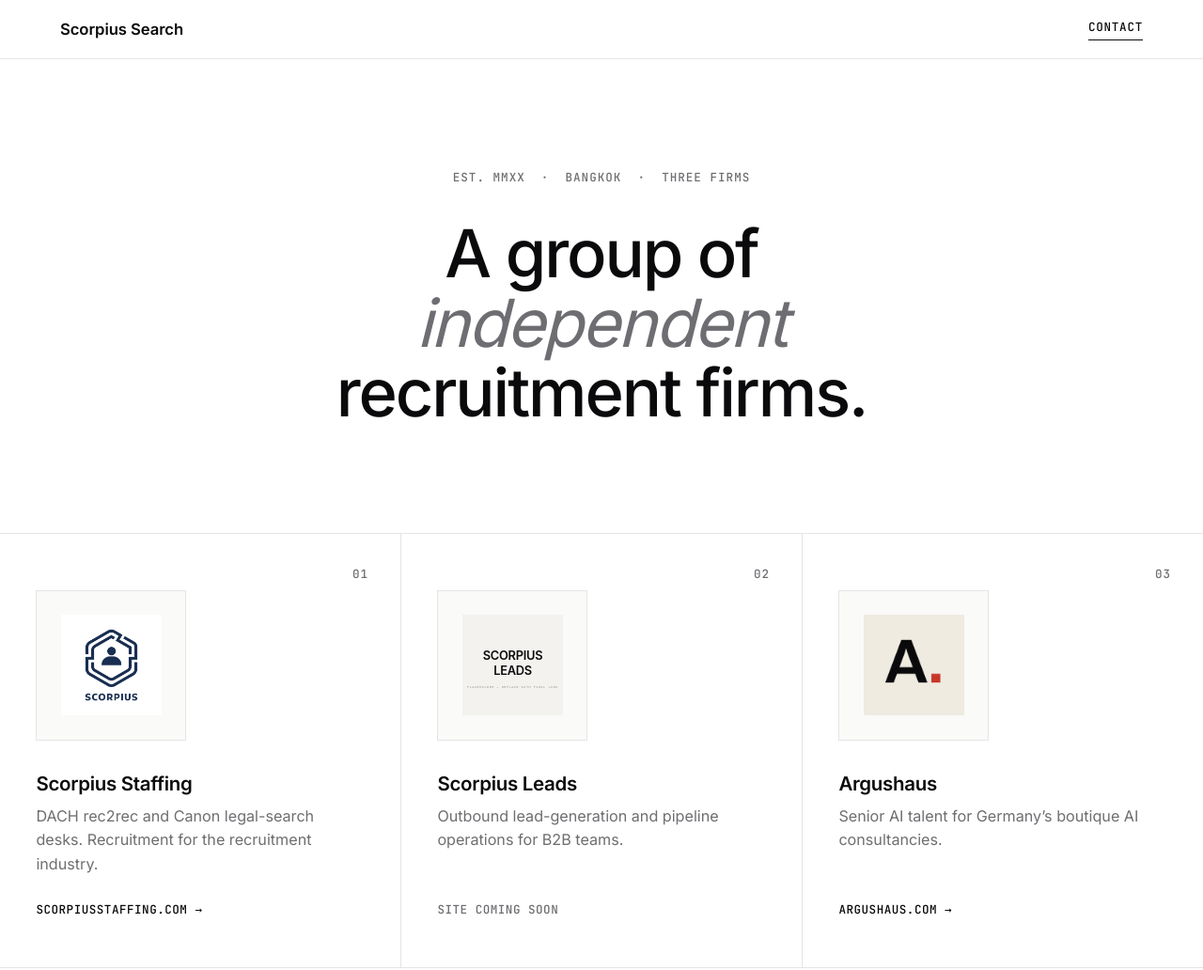
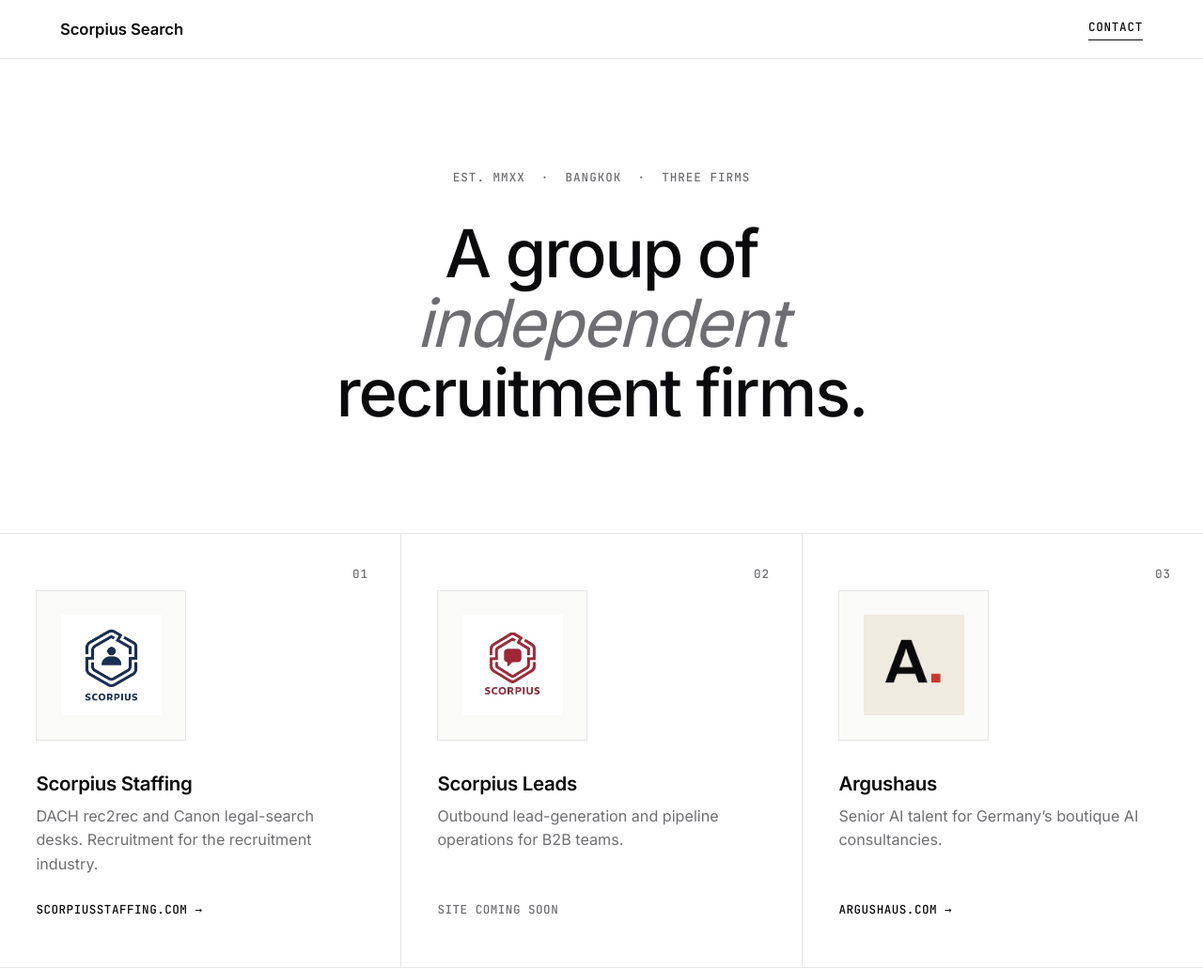
Before and after one commit to scorpiusstaffing/scorpius-search, a website: page index.html in a window 1280 px wide. Shown: the top 1032 px of the page at 94% size. Drawn offline with Linux system fonts and the light colour scheme.

Commit message:
Replace Scorpius Leads placeholder with real logo

```diff
--- a/index.html
+++ b/index.html
@@ -59,7 +59,7 @@
       <div class="brand-card brand-card--static">
         <span class="card-num">02</span>
         <div class="card-logo">
-          <img src="/logos/scorpius-leads-placeholder.svg" alt="Scorpius Leads logo" />
+          <img src="/logos/scorpius-leads.jpg" alt="Scorpius Leads logo" />
         </div>
         <div class="card-body">
           <h2 class="card-title">Scorpius Leads</h2>
```
Also changed, not shown: logos/scorpius-leads-placeholder.svg (deleted), logos/scorpius-leads.jpg (added).
